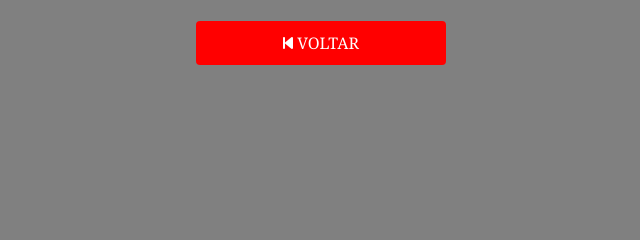
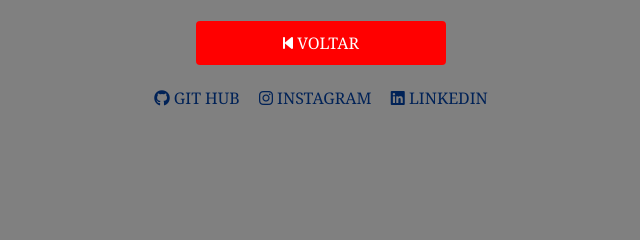
Before and after one commit to italodasilva/Crud-Aula-Web, a Django app: page /coratendereg in a window 1280 px wide. Shown: the part 412-652 px from the top of the page, without its empty margins (319-959 px from the left). Run offline with Django 4.2, Linux system fonts and the light colour scheme; data that the repository does not hold is empty; some libraries are stand-ins or nearby versions.

Commit message:
Update base.html

```diff
--- a/ListaWeb2Tri/ListaWeb2Tri/templates/base.html
+++ b/ListaWeb2Tri/ListaWeb2Tri/templates/base.html
@@ -18,5 +18,10 @@
 
         {% endblock %}
     </div>
+    <div class="links">
+        <a href="https://github.com/italodasilva" style="color: #002257; margin-right: 15px;" target="_blank"><i class="fa-brands fa-github"></i> GIT HUB</a>
+        <a href="https://instagram.com/italoaugusto.ds?igshid=YmMyMTA2M2Y=" style="color: #002257; margin-right: 15px;" target="_blank"><i class="fa-brands fa-instagram"></i> INSTAGRAM</a>
+        <a href="https://www.linkedin.com/in/Italoaugusto-ds" style="color: #002257;" target="_blank"><i class="fa-brands fa-linkedin"></i> LINKEDIN</a>
+    </div>
 </body>
 </html>
```
